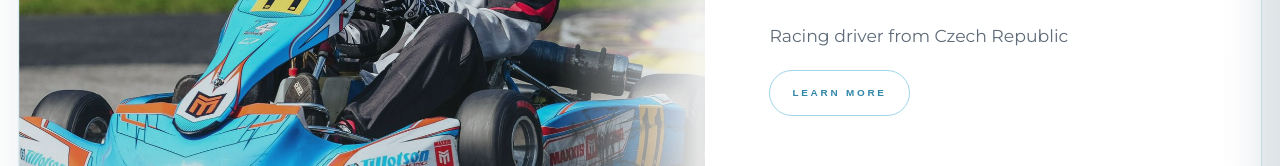
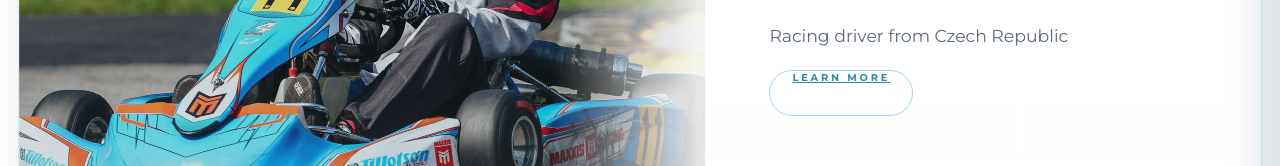
Before and after one commit to AlbiGam/adam-website, a React (Vite) app: page / in a window 1280 px wide. Shown: the part 486-652 px from the top of the page. Built offline with nearby package versions, Linux system fonts and the light colour scheme.

Commit message:
fix: make Learn More button scroll to about section

```diff
--- a/src/App.jsx
+++ b/src/App.jsx
@@ -137,9 +137,9 @@ function App() {
 
           <p className="hero-subtitle">Racing driver from Czech Republic</p>
 
-          <button className="cta-btn" type="button">
+          <a className="cta-btn" href="#about">
             Learn more
-          </button>
+          </a>
         </section>
 
         <aside className="side-dots" aria-label="Section indicator">
```
